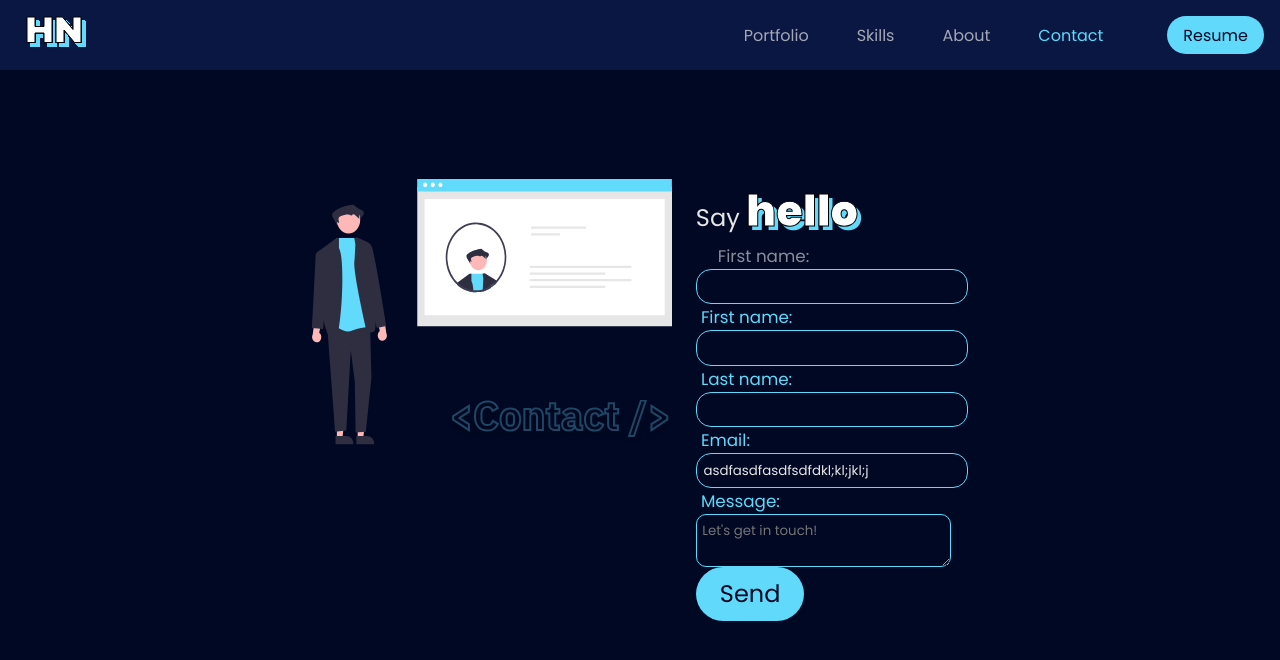
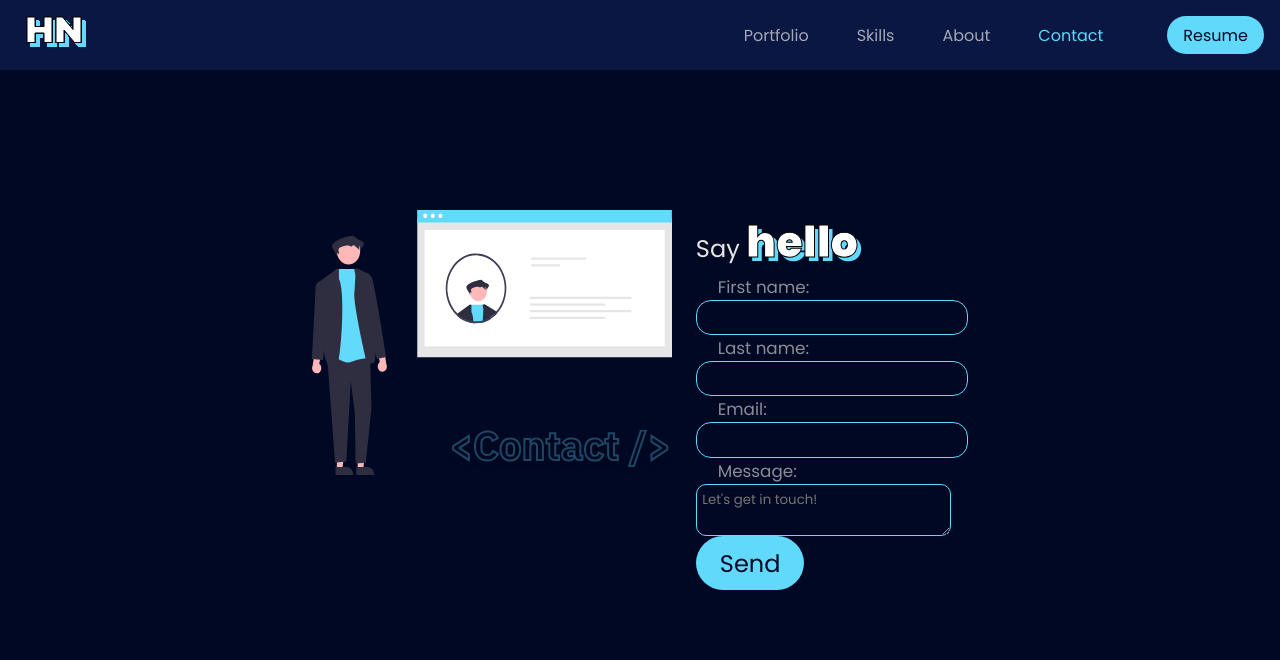
Before and after one commit to hn275/portfolio, a React (Create React App) app: page /contact in a window 1280 px wide. Shown: the top 660 px of the page. Built offline with nearby package versions, Linux system fonts and the light colour scheme.

Commit message:
added styling state to form

```diff
--- a/src/modules/common/components/buttons/btnMain/BtnMain.tsx
+++ b/src/modules/common/components/buttons/btnMain/BtnMain.tsx
@@ -2,11 +2,23 @@ import React from 'react';
 
 interface BtnMainProps {
   children: React.ReactChild;
+  btnType?: 'submit' | undefined;
+  handleClick?: (event: React.MouseEvent<HTMLButtonElement>) => void;
 }
-export const BtnMain: React.FC<BtnMainProps> = ({ children }) => {
+export const BtnMain: React.FC<BtnMainProps> = ({
+  btnType,
+  children,
+  handleClick,
+}) => {
   return (
     <>
-      <button className='btn--main'>{children}</button>
+      <button
+        type={btnType}
+        className='btn--main'
+        onClick={handleClick}
+      >
+        {children}
+      </button>
     </>
   );
 };
--- a/src/modules/pages/contact/components/form/Form.scss
+++ b/src/modules/pages/contact/components/form/Form.scss
@@ -16,10 +16,6 @@ textarea#message {
   input,
   textarea {
     display: block;
-  }
-  /* display: grid; */
-  /* grid-gap: 1em; */
-  input {
     outline: none;
   }
   input[type='text'] {
@@ -40,7 +36,8 @@ textarea#message {
       transition: all 250ms ease-out;
     }
 
-    label.has-text {
+    &[data-text='has-text'] label,
+    &[data-text='has-text'] textarea {
       opacity: 1 !important;
       transform: translate(0.3em) !important;
       color: styles.$accent-main !important;
--- a/src/modules/pages/contact/components/form/FormField.tsx
+++ b/src/modules/pages/contact/components/form/FormField.tsx
@@ -1,33 +1,71 @@
+import React, { useRef } from 'react';
 import './Form.scss';
+
 interface FormFieldType {
   fieldType: string;
-  hasText: boolean;
   children: React.ReactNode;
-  content: string;
-  onInput: any;
+  isTextArea?: boolean;
 }
 
 export const FormField: React.FC<FormFieldType> = ({
   fieldType,
-  hasText,
   children,
-  content,
-  onInput,
+  isTextArea,
 }) => {
+  const inputRef = useRef<HTMLInputElement | null>(null);
+  const fieldContainerRef = useRef<HTMLDivElement | null>(null);
+
+  const handleInput = () => {
+    /**
+     * If the input field is empty, label is white and spacing to the left
+     * if the input field has text, label is blue and the alignment is reset to
+     */
+    const text = inputRef.current!.value;
+    if (text.length > 0) {
+      fieldContainerRef.current!.dataset.text = 'has-text';
+    } else {
+      fieldContainerRef.current!.dataset.text = '';
+    }
+  };
+
+  if (isTextArea) {
+    return (
+      <div
+        ref={fieldContainerRef}
+        data-text=''
+        className='contact--form-field'
+      >
+        <label
+          htmlFor={fieldType}
+          className='has-text'
+        >
+          Message:
+        </label>
+        <textarea
+          className='field'
+          id={fieldType}
+          placeholder="Let's get in touch!"
+          onChange={handleInput}
+          ref={inputRef as any}
+        ></textarea>
+      </div>
+    );
+  }
+
+  // TSX
   return (
-    <div className='contact--form-field'>
-      <label
-        htmlFor={fieldType}
-        className={hasText ? 'has-text' : ''}
-      >
-        {children}
-      </label>
+    <div
+      className='contact--form-field'
+      ref={fieldContainerRef}
+      data-text=''
+    >
+      <label htmlFor={fieldType}>{children}</label>
       <input
+        ref={inputRef}
         type='text'
         id={fieldType}
         className='field'
-        value={content}
-        onChange={onInput}
+        onChange={handleInput}
       />
     </div>
   );
--- a/src/modules/pages/contact/components/form/FormView.tsx
+++ b/src/modules/pages/contact/components/form/FormView.tsx
@@ -1,98 +1,30 @@
 import React, { useState, useEffect } from 'react';
 import type { FormType } from './types';
 import { FormField } from './FormField';
+import { SubmitButton } from './SubmitButton';
 import './Form.scss';
 
 interface FormViewType {
-  formData: FormType;
-  setFormData: React.Dispatch<React.SetStateAction<FormType>>;
+  handleSubmit: (event: React.ChangeEvent<HTMLFormElement>) => void;
 }
-export const FormView: React.FC<FormViewType> = ({ formData, setFormData }) => {
-  const { firstName, lastName, email, message } = formData;
-  const firstNameInput = (event: React.ChangeEvent<HTMLInputElement>) => {
-    const text = event.target.value;
-    setFormData((formData) => {
-      //BUG: aitn working
-      return (formData.firstName = text);
-    });
-  };
+
+export const FormView: React.FC<FormViewType> = ({ handleSubmit }) => {
   // TSX
   return (
-    <form id='contact--form'>
+    <form
+      id='contact--form'
+      onSubmit={handleSubmit}
+    >
+      <FormField fieldType='firstName'>First name:</FormField>
+      <FormField fieldType='lastName'>Last name:</FormField>
+      <FormField fieldType='email'>Email:</FormField>
       <FormField
-        fieldType={'text'}
-        hasText={Boolean(firstName)}
-        content={firstName}
-        onInput={() => null}
+        fieldType='message'
+        isTextArea
       >
-        First name:
+        Message:
       </FormField>
-      <div className='contact--form-field'>
-        <label
-          htmlFor='firstName'
-          className='has-text'
-        >
-          First name:
-        </label>
-        <input
-          type='text'
-          id='firstName'
-          className='field'
-        />
-      </div>
-
-      <div className='contact--form-field'>
-        <label
-          htmlFor='lastName'
-          className='has-text'
-        >
-          Last name:
-        </label>
-        <input
-          type='text'
-          id='lastName'
-          className='field'
-        />
-      </div>
-
-      <div className='contact--form-field'>
-        <label
-          htmlFor='email'
-          className='has-text'
-        >
-          Email:
-        </label>
-        <input
-          type='text'
-          id='email'
-          className='field'
-          value='asdfasdfasdfsdfdkl;kl;jkl;j'
-        />
-      </div>
-
-      <div className='contact--form-field'>
-        <label
-          htmlFor='message'
-          className='has-text'
-        >
-          Message:
-        </label>
-        <textarea
-          className='field'
-          id='message'
-          placeholder="Let's get in touch!"
-        ></textarea>
-      </div>
-
-      <div className='contact--submit-buttom'>
-        <button
-          type='submit'
-          className='btn--main'
-          value='Send'
-        >
-          Send
-        </button>
-      </div>
+      <SubmitButton />
     </form>
   );
 };
--- /dev/null
+++ b/src/modules/pages/contact/components/form/SubmitButton.tsx
@@ -0,0 +1,9 @@
+import { BtnMain } from 'modules/common/components/buttons';
+
+export const SubmitButton = () => {
+  return (
+    <div className='contact--submit-buttom'>
+      <BtnMain btnType='submit'>Send</BtnMain>
+    </div>
+  );
+};
--- a/src/modules/pages/contact/components/form/index.tsx
+++ b/src/modules/pages/contact/components/form/index.tsx
@@ -11,11 +11,11 @@ export const Form = () => {
     message: '',
   });
 
+  const handleSubmit = (event: React.ChangeEvent<HTMLFormElement>) => {
+    event.preventDefault(); // BUG: this is wrong
+    console.log(event.target.value);
+  };
+
   // TSX
-  return (
-    <FormView
-      formData={formData}
-      setFormData={setFormData}
-    />
-  );
+  return <FormView handleSubmit={handleSubmit} />;
 };
```
